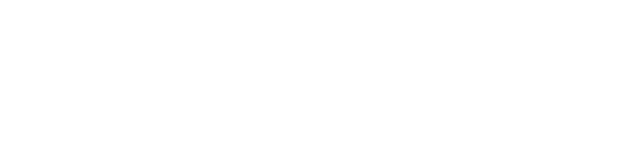
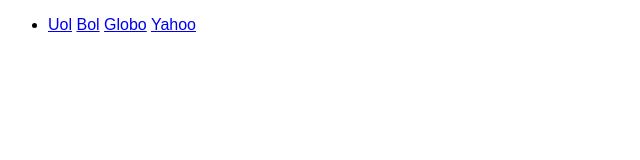
Before and after one commit to teradevlab/cssatv3, a plain HTML site: page index.html in a window 1280 px wide. Shown: the whole page, without its empty margins (0-640 px from the left). Drawn offline with Linux system fonts and the light colour scheme.

Commit message:
Cabeçalho editando.

```diff
--- a/index.html
+++ b/index.html
@@ -4,8 +4,29 @@
     <meta charset="UTF-8">
     <meta name="viewport" content="width=device-width, initial-scale=1.0">
     <title>Atividade 3</title>
+    <style>
+        #Cabecalho01{
+            text-decoration: none;
+            font-family: Arial, Helvetica, sans-serif;
+            list-style: none;
+        }
+
+    </style>
 </head>
 <body>
+    <main>
+        <nav id="Cabecalho01">
+            <ul>
+                <li>
+                    <a href="https://www.uol.com.br/">Uol</a>
+                    <a href="https://www.bol.uol.com.br/">Bol</a>
+                    <a href="https://www.globo.com/">Globo</a>
+                    <a href="https://br.yahoo.com/">Yahoo</a>
+                </li>
+            </ul>
+        </nav>
+
+    </main>
 
 </body>
 </html>
```
